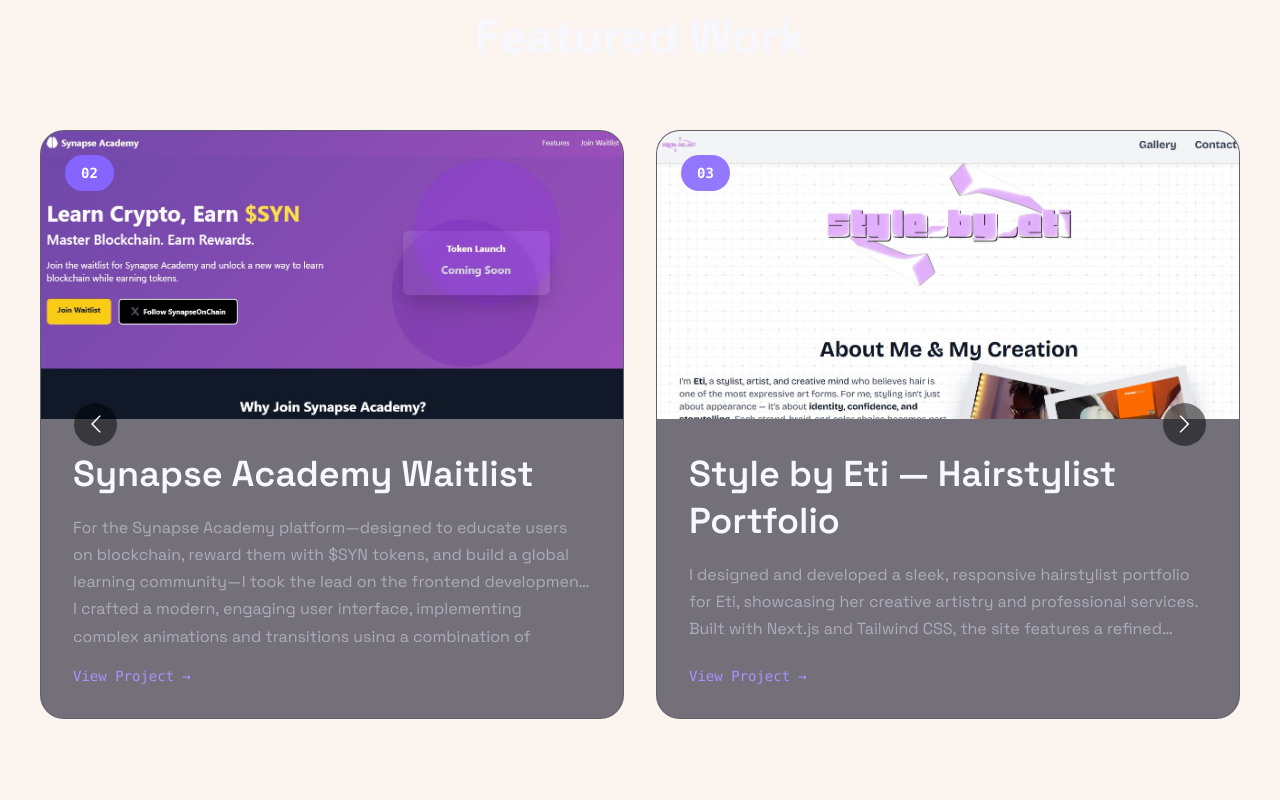
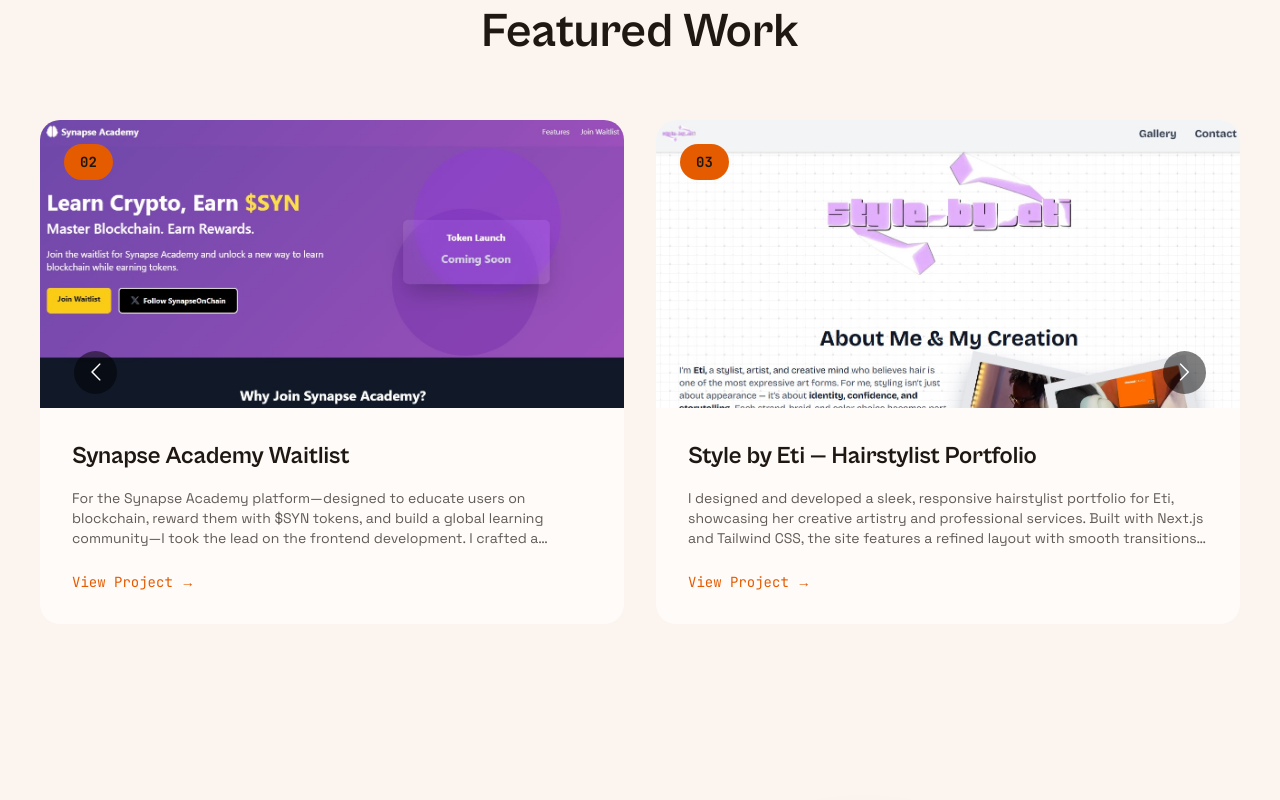
Before and after one commit to OkataMiracleDev/my_portfolio, a Next.js app: page /build in a window 1280 px wide. Shown: the part 920-1720 px from the top of the page. Built offline with nearby package versions, Linux system fonts and the light colour scheme.

Commit message:
refactor: reskin Projects slider

```diff
--- a/components/Home/Projects/Projects.tsx
+++ b/components/Home/Projects/Projects.tsx
@@ -13,14 +13,8 @@ const Projects = () => {
   useEffect(() => {
     const ctx = gsap.context(() => {
       gsap.from(headingRef.current, {
-        scrollTrigger: {
-          trigger: sectionRef.current,
-          start: "top 80%",
-        },
-        y: 50,
-        opacity: 0,
-        duration: 1,
-        ease: "power4.out",
+        scrollTrigger: { trigger: sectionRef.current, start: "top 80%" },
+        y: 50, opacity: 0, duration: 1, ease: "power4.out",
       });
     }, sectionRef);
 
@@ -32,7 +26,7 @@ const Projects = () => {
       <div className='max-w-7xl mx-auto'>
         <h2
           ref={headingRef}
-          className="heading-2 text-center mb-16"
+          className="font-[family-name:var(--font-cabinet-grotesk)] text-3xl md:text-5xl font-bold text-ink text-center mb-16"
         >
           Featured Work
         </h2>
--- a/components/Home/Projects/ProjectsSlider.tsx
+++ b/components/Home/Projects/ProjectsSlider.tsx
@@ -6,22 +6,10 @@ import Carousel from "react-multi-carousel";
 import "react-multi-carousel/lib/styles.css";
 
 const responsive = {
-  superLargeDesktop: {
-    breakpoint: { max: 4000, min: 3000 },
-    items: 3,
-  },
-  desktop: {
-    breakpoint: { max: 3000, min: 1024 },
-    items: 3,
-  },
-  tablet: {
-    breakpoint: { max: 1024, min: 464 },
-    items: 2,
-  },
-  mobile: {
-    breakpoint: { max: 464, min: 0 },
-    items: 1,
-  },
+  superLargeDesktop: { breakpoint: { max: 4000, min: 3000 }, items: 3 },
+  desktop: { breakpoint: { max: 3000, min: 1024 }, items: 3 },
+  tablet: { breakpoint: { max: 1024, min: 464 }, items: 2 },
+  mobile: { breakpoint: { max: 464, min: 0 }, items: 1 },
 };
 
 const ProjectsSlider = () => {
@@ -44,45 +32,30 @@ const ProjectsSlider = () => {
             rel="noopener noreferrer"
             className="block h-full group"
           >
-            <div className="card h-full flex flex-col overflow-hidden group-hover:scale-[1.02] transition-transform duration-500">
-              {/* Card number badge */}
-              <div
-                className="absolute top-6 left-6 z-10 px-4 py-2 rounded-full font-mono text-sm font-bold"
-                style={{
-                  background: 'oklch(0.65 0.25 285 / 0.9)',
-                  color: 'oklch(1 0 0)',
-                }}
-              >
+            <div className="relative flex h-full flex-col overflow-hidden rounded-card bg-base-raised transition-transform duration-500 ease-out group-hover:scale-[1.02]">
+              <div className="absolute top-6 left-6 z-10 rounded-pill bg-accent-build px-4 py-2 font-[family-name:var(--font-jetbrains-mono)] text-sm font-bold text-ink">
                 {String(index + 1).padStart(2, '0')}
               </div>
 
-              {/* Project image */}
               <div className="relative h-72 overflow-hidden">
                 <Image
                   src={data.image}
                   alt={data.name}
                   fill
-                  className="object-cover group-hover:scale-110 transition-transform duration-700"
-                />
-                <div
-                  className="absolute inset-0 opacity-0 group-hover:opacity-100 transition-opacity duration-500"
-                  style={{
-                    background: 'linear-gradient(to top, oklch(0.18 0.04 285) 0%, transparent 50%)',
-                  }}
+                  className="object-cover transition-transform duration-700 ease-out group-hover:scale-110"
                 />
               </div>
 
-              {/* Project info */}
-              <div className="p-8 flex-1 flex flex-col">
-                <h3 className="heading-3 mb-4">
+              <div className="flex flex-1 flex-col p-8">
+                <h3 className="mb-4 font-[family-name:var(--font-cabinet-grotesk)] text-2xl font-bold text-ink">
                   {data.name}
                 </h3>
-                <p className="body text-sm line-clamp-3 flex-1 mb-6">
+                <p className="mb-6 flex-1 text-sm text-ink/70 line-clamp-3">
                   {data.description}
                 </p>
-                <div className="flex items-center gap-2 font-mono text-sm" style={{ color: 'var(--color-accent-bright)' }}>
+                <div className="flex items-center gap-2 font-[family-name:var(--font-jetbrains-mono)] text-sm text-accent-build">
                   <span>View Project</span>
-                  <span className="group-hover:translate-x-2 transition-transform">→</span>
+                  <span className="transition-transform duration-200 ease-out group-hover:translate-x-2">→</span>
                 </div>
               </div>
             </div>
```
